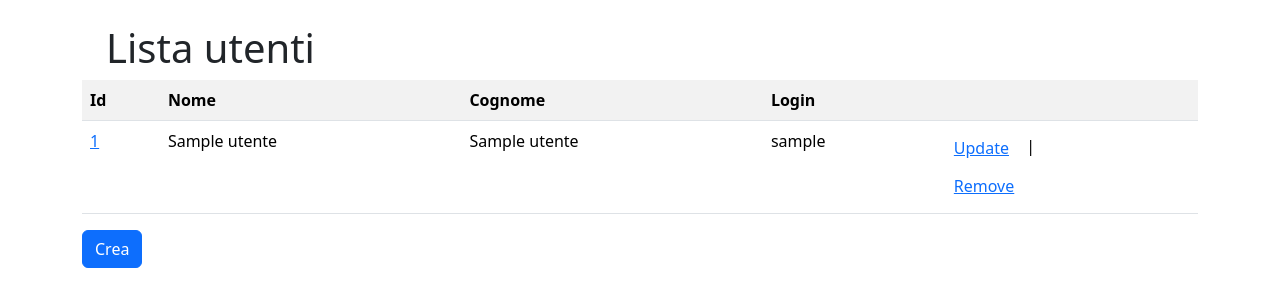
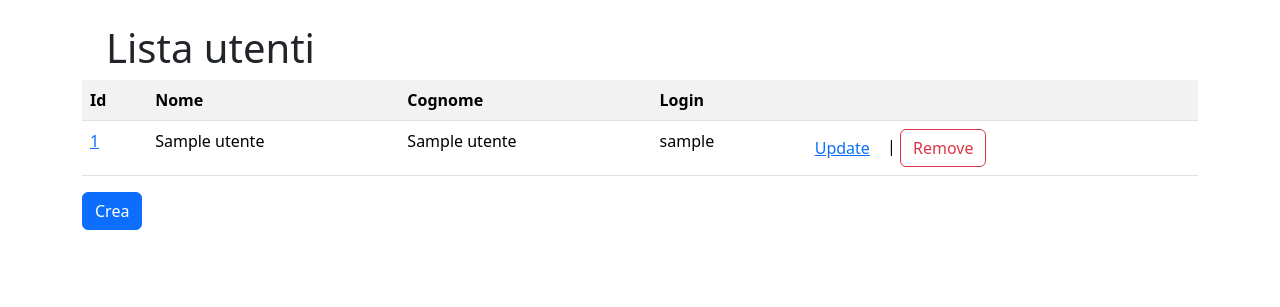
Before and after one commit to ARGENTOS72/info_blitz, a PHP site: page /templates/admin/utente/index.php in a window 1280 px wide. Shown: the top 307 px of the page. Run offline with PHP 8.4, Linux system fonts and the light colour scheme; the visitor is signed in with stand-in values (Sample User, id 1); tables that the repository leaves empty or names only in its code hold one stand-in row (values such as "Sample post").

Commit message:
Update index.php
Fixed remove with styling

```diff
--- a/templates/admin/utente/index.php
+++ b/templates/admin/utente/index.php
@@ -27,7 +27,7 @@ if (isset($_POST['remove_definetly']) && isset($_POST['id']) && $_POST['id'] !=
     <title>Amministrazione</title>
     <link href="https://cdn.jsdelivr.net/npm/bootstrap@5.3.3/dist/css/bootstrap.min.css" rel="stylesheet" integrity="sha384-QWTKZyjpPEjISv5WaRU9OFeRpok6YctnYmDr5pNlyT2bRjXh0JMhjY6hW+ALEwIH" crossorigin="anonymous">
     <style>
-        form#remove {
+        form.remove-user-form {
             display: inline-block;
         }
     </style>
@@ -76,8 +76,7 @@ if (isset($_POST['remove_definetly']) && isset($_POST['id']) && $_POST['id'] !=
                     |
                     <form method="post" class="remove-user-form">
                         <input type="hidden" name="id" value="<?= $row['id'] ?>">
-                        <input type="submit" name="remove" value="Remove" role="link"
-                            class="btn btn-link" data-bs-toggle="modal" data-bs-target="#removeModal">
+                        <input type="submit" class="btn btn-outline-danger" value="Remove" data-bs-toggle="modal" data-bs-target="#removeModal">
                     </form>
                 </td>
             </tr>
@@ -88,10 +87,9 @@ if (isset($_POST['remove_definetly']) && isset($_POST['id']) && $_POST['id'] !=
     <script>
         const removeUserForms = document.getElementsByClassName('remove-user-form');
 
-        console.log(removeUserForms);
-
         Array.prototype.forEach.call(removeUserForms, form => {
             form.addEventListener('submit', e => {
+                // Prevents reloading the page when the form is submited
                 e.preventDefault();
 
                 document.getElementById('id-input-remove-definetly').value = e.target.id.value;
```
